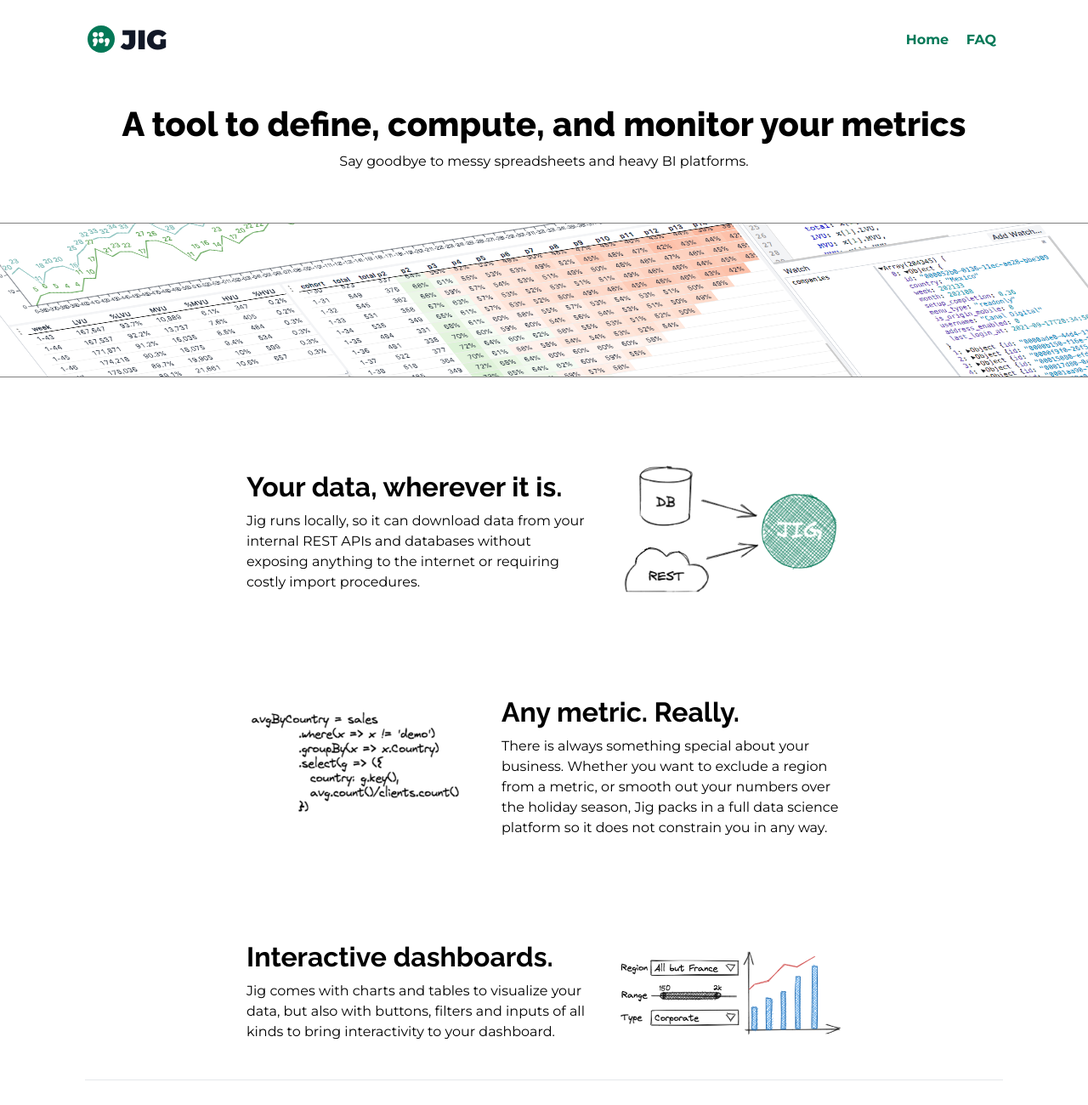
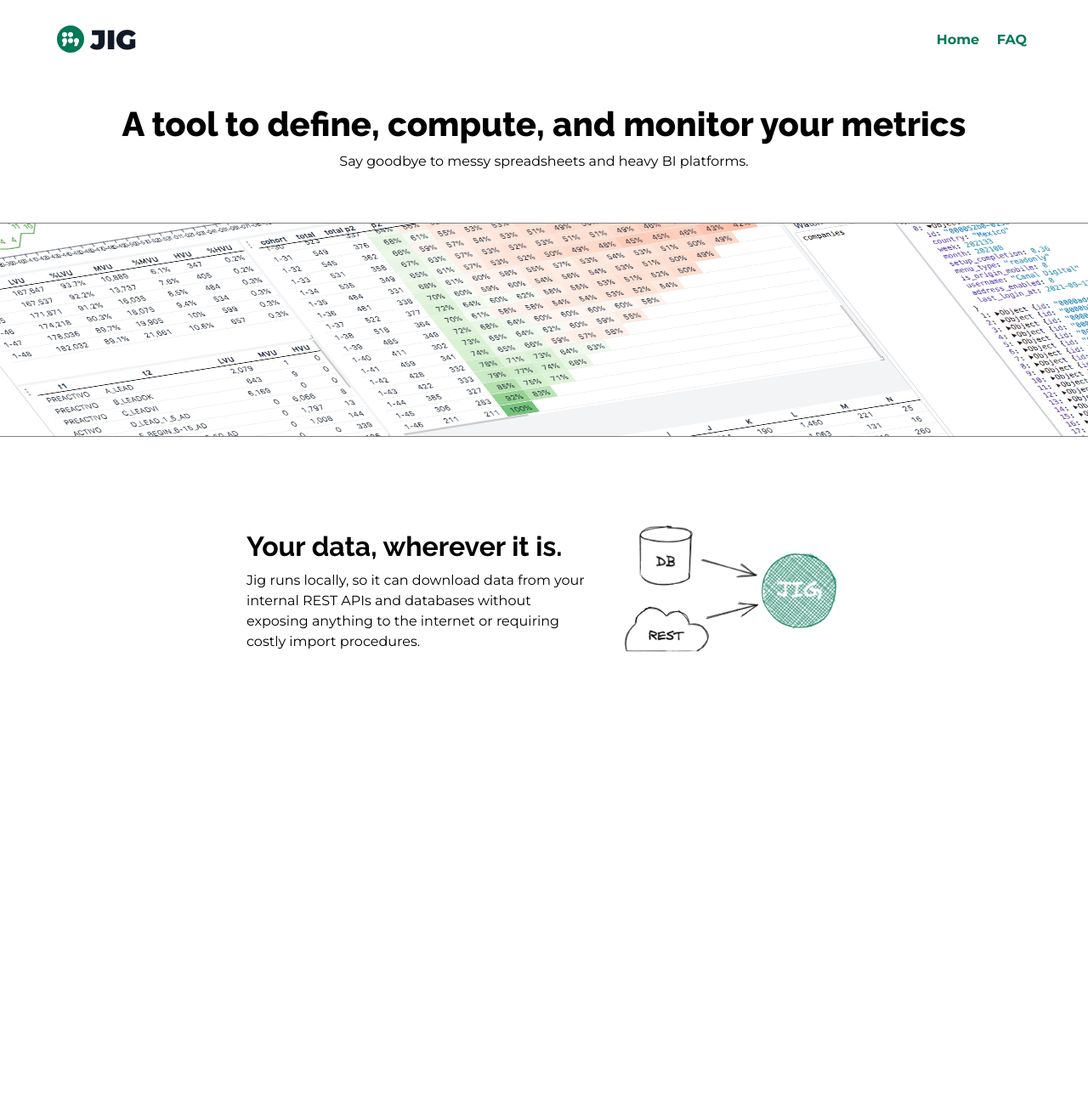
Before and after one commit to jig-dev/site, a plain HTML site: page index.html in a window 1280 px wide. Shown: the top 1300 px of the page at 85% size. After the commit the page ends 800 px from the top, so only its background shows below. Drawn offline with Linux system fonts and the light colour scheme.

Commit message:
parallax - woohoo

```diff
--- a/index.html
+++ b/index.html
@@ -1,6 +1,6 @@
 <!-- MVP.css quickstart template: https://github.com/andybrewer/mvp/ -->
 <!DOCTYPE html>
-<html lang="en">
+<html lang="en" style="overflow: auto">
 <head>
     <link rel="icon" href="./favicon.svg">
     <link rel="stylesheet" href="./mvp.css">
@@ -11,8 +11,8 @@
     <meta name="viewport" content="width=device-width, initial-scale=1, maximum-scale=1">
     <title>Jig: A tool to define, compute, and monitor your metrics</title>
 </head>
-<body>
-    <header>
+<body style="perspective: 1px; overflow: auto; height: 100vh; background-color: transparent">
+    <header style="background-color: white;">
         <nav>
             <div style="display: inline">
                 <!--<span style="font-family: Montserrat; font-weight: 900; font-size: 1.5em; color:#111827; vertical-align: super">;:,</span>-->
@@ -31,25 +31,25 @@
         <br>
         <br>
     </header>
-    <div style="border-width: 1px 0; border-style: solid; border-color: gray; display: flex;justify-content: center;align-items: center; height: 180px;overflow: hidden;">
-        <img style="max-width: 90%; object-fit:contain;  max-width: 90%;object-fit:contain;transform: rotate(-22deg) skew(16deg, 13deg);" src="screenshot.png">
+    <img style="z-index: -1; position:absolute; transform-style: preserve-3d; transform: rotate(-22deg) skew(16deg,13deg) translateX(200px) translateY(-600px) translateZ(-0.5px) scale(1.2);" src="screenshot.png">
+    <div style="height: 250px; border-width: 1px 0; border-style: solid; border-color: gray; background-color: transparent;">
     </div>
-    <main>
-        <div style="margin: 100px 0 0 0; display: flex; flex-wrap: wrap; flex-direction: row; gap: 10px 40px; align-content: center; align-items: center; justify-content: center">
+    <main style="background-color: white">
+        <div style="padding: 100px 0 0 0; display: flex; flex-wrap: wrap; flex-direction: row; gap: 10px 40px; align-content: center; align-items: center; justify-content: center">
             <div style="max-width: 400px">
                 <h2>Your data, wherever it is.</h2>
                 <p>Jig runs locally, so it can download data from your internal REST APIs and databases without exposing anything to the internet or requiring costly import procedures.</p>
             </div>
             <div><img style="max-width: 260px" src="data.png"></div>
         </div>
-        <div style="margin: 100px 0 0 0;display: flex; flex-wrap: wrap; flex-direction: row-reverse; gap: 10px 40px; align-content: center; align-items: center; justify-content: center">
+        <div style="padding: 100px 0 0 0;display: flex; flex-wrap: wrap; flex-direction: row-reverse; gap: 10px 40px; align-content: center; align-items: center; justify-content: center">
             <div style="max-width: 400px">
                 <h2>Any metric. Really.</h2>
                 <p>There is always something special about your business. Whether you want to exclude a region from a metric, or smooth out your numbers over the holiday season, Jig packs in a full data science platform so it does not constrain you in any way.</p>
             </div>
             <div><img style="max-width: 260px" src="code.png"></div>
         </div>
-        <div style="margin: 100px 0 0 0; display: flex; flex-wrap: wrap; flex-direction: row; gap: 10px 40px; align-content: center; align-items: center; justify-content: center">
+        <div style="padding: 100px 0 0 0; display: flex; flex-wrap: wrap; flex-direction: row; gap: 10px 40px; align-content: center; align-items: center; justify-content: center">
             <div style="max-width: 400px">
                 <h2>Interactive dashboards.</h2>
                 <p>Jig comes with charts and tables to visualize your data, but also with buttons, filters and inputs of all kinds to bring interactivity to your dashboard.</p>
--- a/mvp.css
+++ b/mvp.css
@@ -58,15 +58,13 @@ body {
     line-height: var(--line-height);
     margin: 0;
     overflow-x: hidden;
-    padding: 1rem 0;
 }
 
 footer,
 header,
 main {
-    margin: 0 auto;
-    max-width: var(--width-content);
-    padding: 0rem 3rem;
+    margin: 0 0;
+    padding: 0rem 4rem;
 }
 
 hr {
@@ -139,6 +137,7 @@ nav {
     font-weight: bold;
     justify-content: space-between;
     margin-bottom: 3rem;
+    padding-top: 1rem;
 }
 
 nav ul {
```
